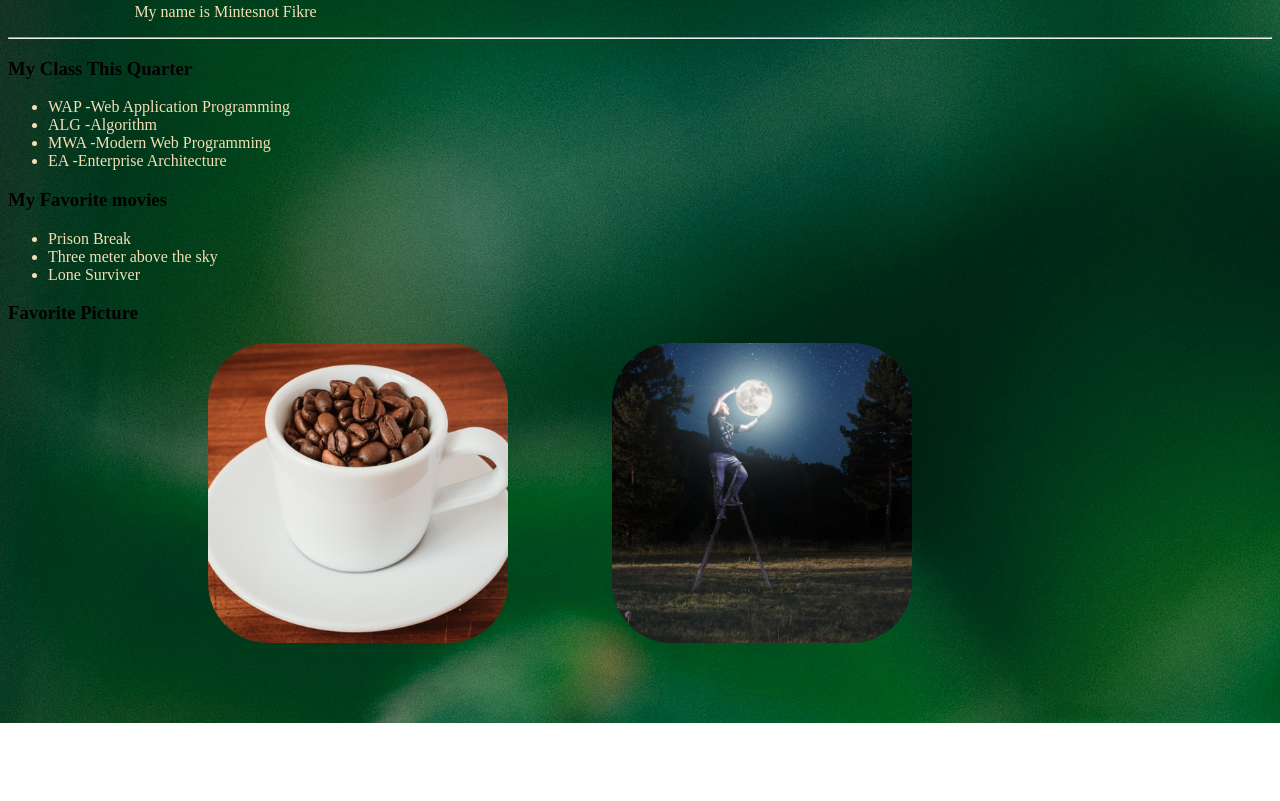
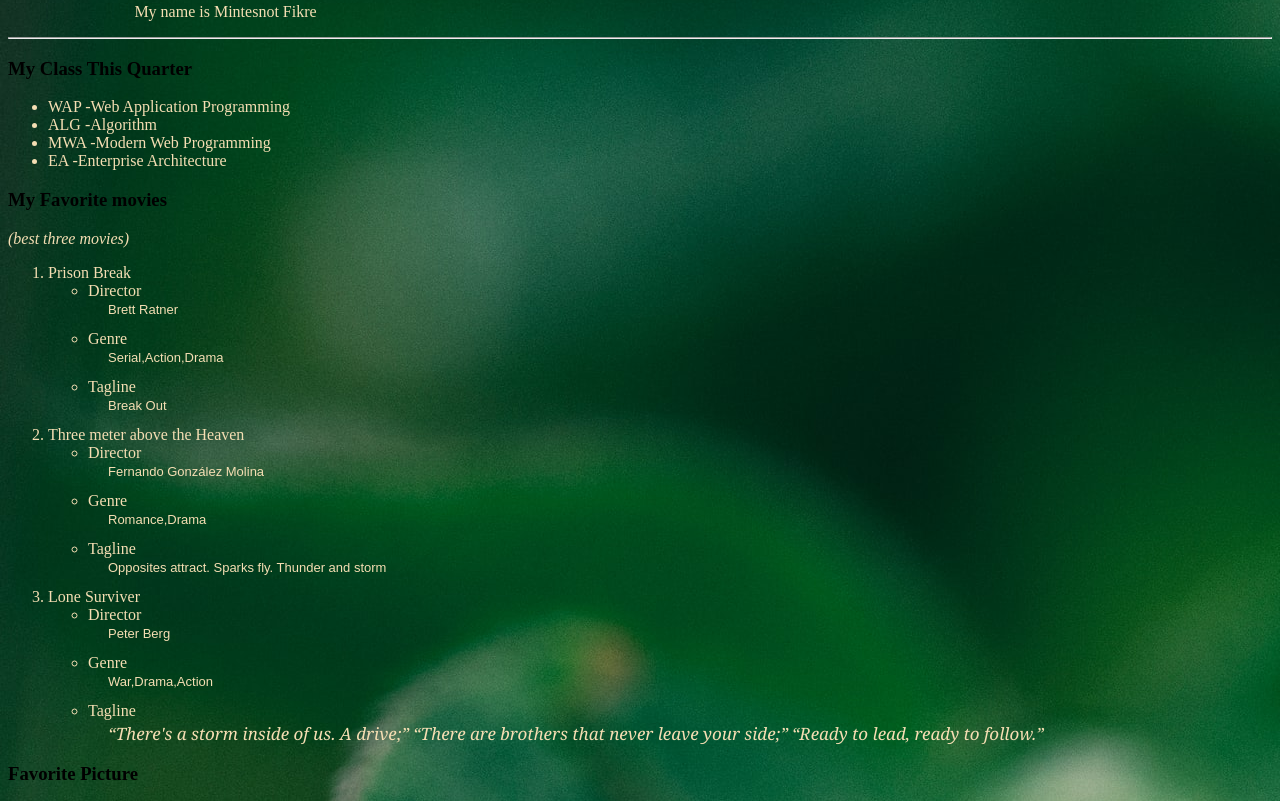
Before and after one commit to MintuTF/MintuTF.github.io, a plain HTML site: page aboutme.html in a window 1280 px wide. Shown: the part 77-878 px from the top of the page. Before the commit the page ends 800 px from the top, so only its background shows below. Drawn offline with Linux system fonts and the light colour scheme.

Commit message:
styles added

```diff
--- a/aboutme.html
+++ b/aboutme.html
@@ -9,7 +9,7 @@
 <body class="about-body">
 <header>
     <h1 class ="about-head-one">About Minte Fikre</h1>
-    <p >My name is Mintesnot Fikre</p>
+    <p >My name is Mintesnot Fikre </p>
 </header>
 <hr cl>
 <h3>
@@ -34,19 +34,41 @@
     My Favorite movies
 </h3>
 
-
-<ul>
+<p ><i>(best three movies)</i></p>
+<ol>
     <li>
         Prison Break
+        <ul>
+            <li>Director <p class="value-of-list"> Brett Ratner</p></li>
+
+            <li>Genre  <p class="value-of-list"> Serial,Action,Drama</p></li>
+            <li>Tagline<p class="value-of-list"> Break Out</p></li>
+        </ul>
     </li>
+<!-- -->
     <li>
-        Three meter above the sky
+        Three meter above the Heaven
+        <ul>
+            <li>Director <p class="value-of-list"> Fernando González Molina</p></li>
+
+            <li>Genre  <p class="value-of-list"> Romance,Drama</p></li>
+            <li>Tagline<p class="value-of-list"> Opposites attract. Sparks fly. Thunder and storm</p></li>
+        </ul>
         </li>
     <li>
         Lone Surviver
+        <ul>
+            <li>Director <p class="value-of-list"> Peter Berg</p></li>
+
+            <li>Genre  <p class="value-of-list"> War,Drama,Action</p></li>
+            <li>Tagline<p class="value-of-list">
+                <q>There's a storm inside of us. A drive;</q>
+                <q>There are brothers that never leave your side;</q>
+                <q>Ready to lead, ready to follow.</p></q></li>
+        </ul>
     </li>
 
-</ul>
+</ol>
 
 <h3>Favorite Picture</h3>
 <div class="image-container">
--- a/style/style.css
+++ b/style/style.css
@@ -38,3 +38,15 @@ img{
 .image-container{
     margin-left: 100px;
 }
+
+.value-of-list{
+margin-top: 2px;
+margin-left: 20px;
+font-size: 13px;
+font-family: Arial, Helvetica, sans-serif;
+}
+q{
+    font-size: 17px;
+    font-family: Georgia, 'Times New Roman', Times, serif;
+    font-style: italic;
+}
```
